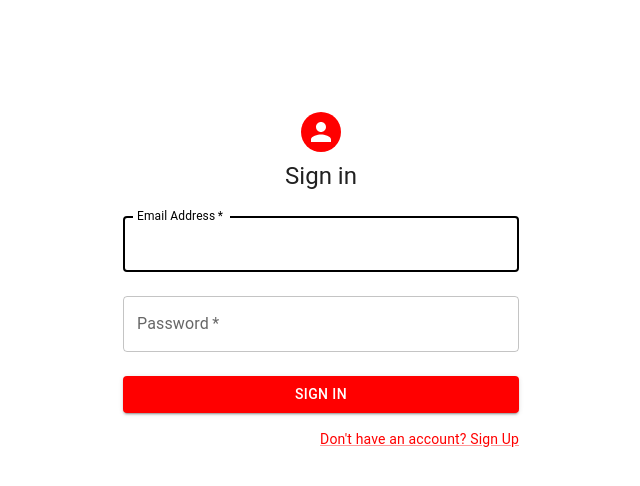
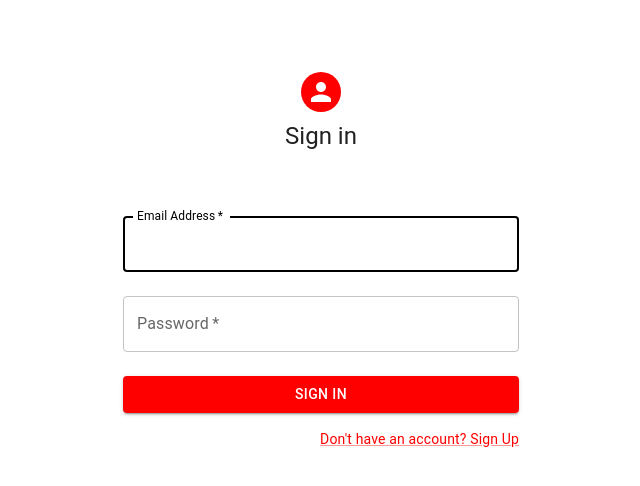
Before and after one commit to alperengokbak/frontend-hotel-booking, a React (Vite) app: page /login in a window 1280 px wide. Shown: the top 486 px of the page, without its empty margins (319-959 px from the left). Built offline with nearby package versions, Linux system fonts and the light colour scheme; no server answers.

Commit message:
Added css for GoogleLogin

```diff
--- a/src/pages/LoginScreen.jsx
+++ b/src/pages/LoginScreen.jsx
@@ -16,6 +16,7 @@ import Grid from "@mui/material/Grid";
 import Box from "@mui/material/Box";
 import Typography from "@mui/material/Typography";
 import Container from "@mui/material/Container";
+import Stack from "@mui/material/Stack";
 
 // Context
 import { AuthContext } from "../context/Authentication.jsx";
@@ -82,12 +83,14 @@ export default function LoginScreen() {
           alignItems: "center",
         }}
       >
-        <GoogleLogin onSuccess={handleLoginSuccess} onError={handleLoginError} />
         <Avatar sx={{ m: 1, bgcolor: "#FF0000" }}></Avatar>
         <Typography component="h1" variant="h5">
           Sign in
         </Typography>
         <Box component="form" onSubmit={handleSubmit} noValidate sx={{ mt: 1 }}>
+          <Stack alignItems="center">
+            <GoogleLogin onSuccess={handleLoginSuccess} onError={handleLoginError} />
+          </Stack>
           <TextField
             margin="normal"
             required
```
